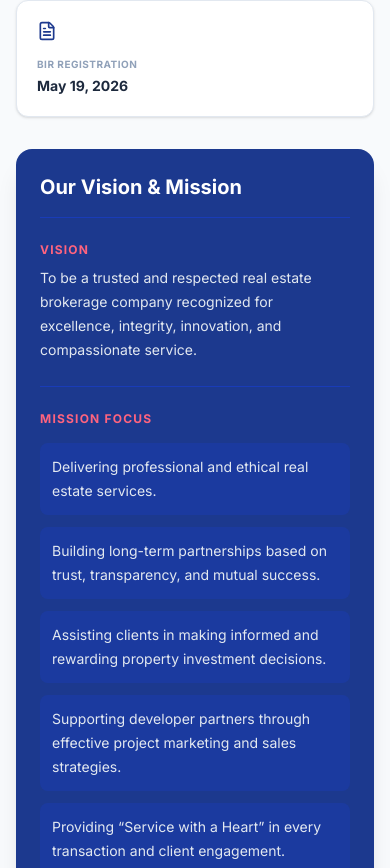
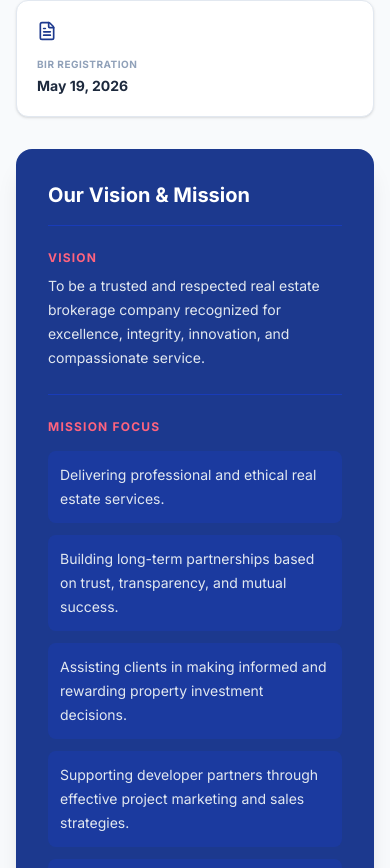
Before and after one commit to cylexnoe/brea88, a Next.js app in the folder brea88/: page / in a window 390 px wide. Shown: the part 1354-2222 px from the top of the page. Built offline with nearby package versions, Linux system fonts and the light colour scheme.

Commit message:
Update page.tsx

```diff
--- a/brea88/src/app/page.tsx
+++ b/brea88/src/app/page.tsx
@@ -468,7 +468,7 @@ export default function HomePage() {
           {/* VISION */}
           <div className="lg:col-span-5">
 
-            <div className="h-full rounded-2xl bg-blue-900 p-6 text-white shadow-xl sm:p-8">
+            <div className="lg:col-span-5 bg-blue-900 text-white p-8 rounded-2xl shadow-xl">
 
               <h3 className="border-b border-blue-800 pb-4 text-xl font-bold">
                 Our Vision & Mission
```
